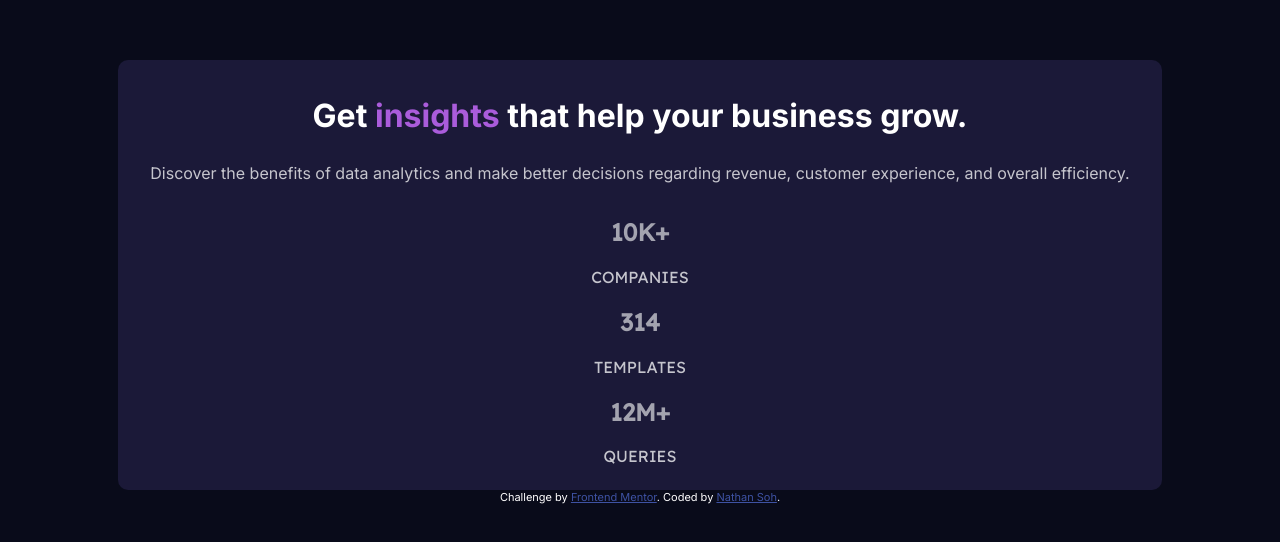
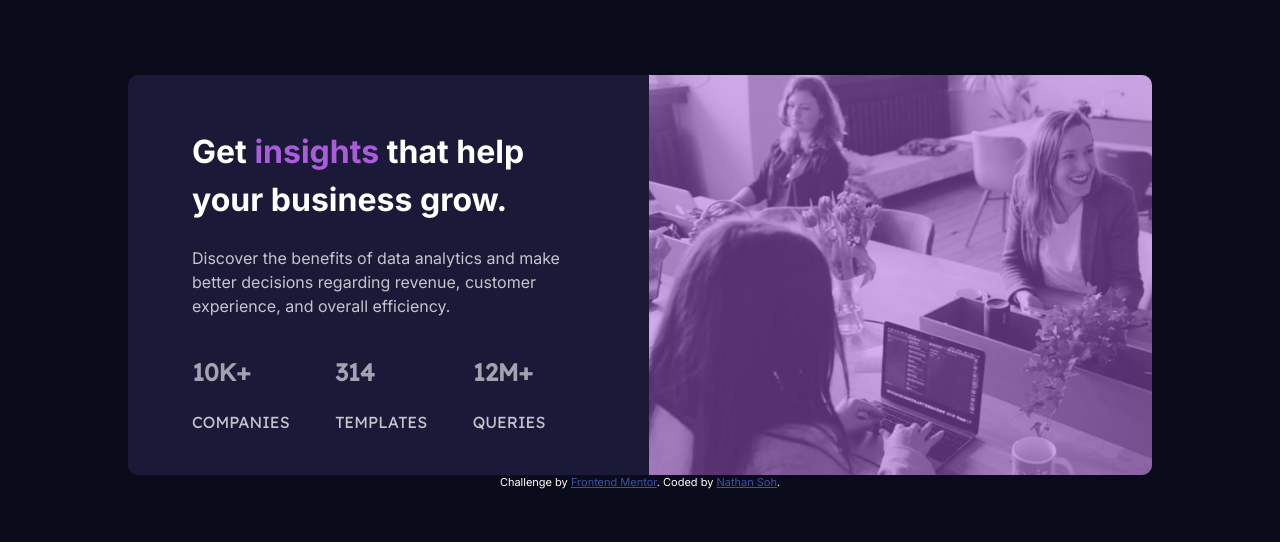
Before and after one commit to nFinityV2/stats-preview-card, a plain HTML site: page index.html in a window 1280 px wide. Shown: the part 118-660 px from the top of the page. Drawn offline with Linux system fonts and the light colour scheme.

Commit message:
Completed Desktop layout

```diff
--- a/index.html
+++ b/index.html
@@ -1,27 +1,43 @@
 <!DOCTYPE html>
 <html lang="en">
   <head>
-  <meta charset="UTF-8">
-  <meta name="viewport" content="width=device-width, initial-scale=1.0"> <!-- displays site properly based on user's device -->
+    <meta charset="UTF-8" />
+    <meta name="viewport" content="width=device-width, initial-scale=1.0" />
+    <!-- displays site properly based on user's device -->
 
-  <link rel="icon" type="image/png" sizes="32x32" href="./images/favicon-32x32.png">
+    <link
+      rel="icon"
+      type="image/png"
+      sizes="32x32"
+      href="./images/favicon-32x32.png"
+    />
     <!-- Stylesheet-->
-  <link rel="stylesheet" href="styles.css">
+    <link rel="stylesheet" href="styles.css" />
     <title>Frontend Mentor | Stats preview card component</title>
-
   </head>
   <body>
     <main>
       <div class="img-container">
-      <img src="images/image-header-mobile.jpg" alt="image-header">
+        <source
+          media="(max-width: 1023px)"
+          srcset="images/image-header-mobile.jpg"
+        />
+        <source
+          media="(min-width: 1024px)"
+          srcset="images/image-header-desktop.jpg"
+        />
+        <img src="images/image-header-mobile.jpg" alt="image-header" />
       </div>
 
       <div class="content-container">
-      <div class="desc-container">
-      <h1>Get <span class="highlight">insights</span>  that help your business grow.</h1>
-      <p>Discover the benefits of data analytics and make better decisions regarding revenue, customer
-        experience, and overall efficiency.</p>
-      </div>
+        <h1>
+          Get <span class="highlight">insights</span> that help your business
+          grow.
+        </h1>
+        <p>
+          Discover the benefits of data analytics and make better decisions
+          regarding revenue, customer experience, and overall efficiency.
+        </p>
 
         <div class="stat-container">
           <div class="stats-inner">
@@ -41,8 +57,10 @@
     </main>
 
     <div class="attribution">
-    Challenge by <a href="https://www.frontendmentor.io?ref=challenge" target="_blank">Frontend Mentor</a>.
-    Coded by <a href="https://github.com/nFinityV2">Nathan Soh</a>.
+      Challenge by
+      <a href="https://www.frontendmentor.io?ref=challenge" target="_blank"
+        >Frontend Mentor</a
+      >. Coded by <a href="https://github.com/nFinityV2">Nathan Soh</a>.
     </div>
   </body>
 </html>
--- a/styles.css
+++ b/styles.css
@@ -35,7 +35,7 @@ main {
     text-align: center;
     border-radius: 10px;
     background-color: var(--dark-desaturated-blue);
-    max-width: 375px;
+    width: 350px;
     overflow: hidden;
 }
 
@@ -55,10 +55,10 @@ img {
 /* Containers */
 .img-container {
     background-color: var(--soft-violet);
-    max-height: 275px;
+    max-height: 257px;
 }
 
-.desc-container {
+.content-container {
     margin: 2em;
     line-height: 1.5;
 }
@@ -88,16 +88,27 @@ img {
 @media (min-width: 1024px){
     main {
         flex-direction: row-reverse;
-        max-width: 1200px;
+        text-align: left;
+        width: 1024px;
+        height: 400px;
     }
 
     img {
-        display: none;
+        max-width: 110%;
     }
 
     .img-container {
-        background-image: url("images/image-header-desktop.jpg");
-        background-repeat: no-repeat;
+        max-height: 100%;
+    }
 
+    .content-container {
+        margin: 2em 4em;
+        width: 50%;
+    }
+
+    .stat-container {
+        display: flex;
+        justify-content: space-between;
+        margin-right: 2.5em;
     }
 }
```
Lines whose indentation alone changed are shown as unchanged.
